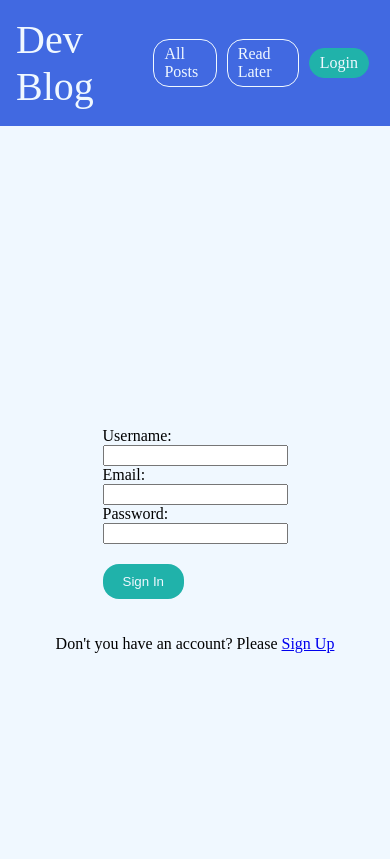
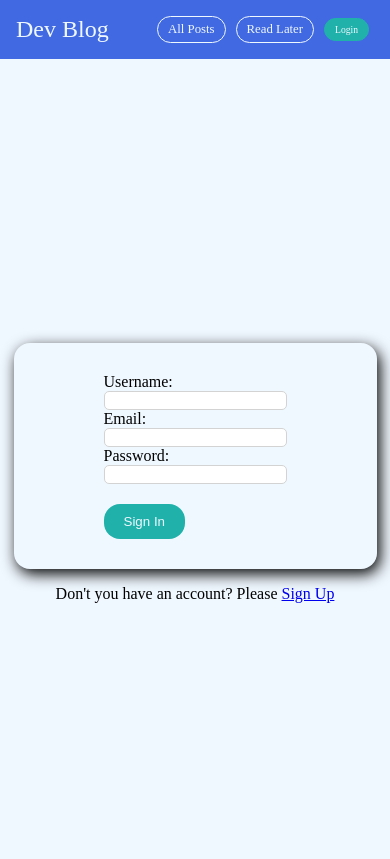
Before and after one commit to DamianMan/django-blog, a Django app: page /login in a window 390 px wide. Shown: the top 859 px of the page. After the commit the page ends 603 px from the top, so only its background shows below. Run offline with Django 5.2, Linux system fonts and the light colour scheme; some web fonts are replaced.

Commit message:
Updated styles

```diff
--- a/blog/forms.py
+++ b/blog/forms.py
@@ -35,11 +35,10 @@ class SignUpForm(forms.ModelForm):
     class Meta:
         model = User
         fields = ['username','email','password']
-        labels = {
-            'username':'Username',
-            'email':'Email',
-            'password':'Password'
+        widgets = {
+            "password": forms.PasswordInput,
         }
+
         error_messages = {
             'username':
             {'required':'Username must not be empty!'},
--- a/blog/static/blog/includes/header.css
+++ b/blog/static/blog/includes/header.css
@@ -45,4 +45,21 @@ nav a {
   color: #fff;
   margin: 0 10px;
   font-weight: bold;
+  border-bottom: 1px solid rgb(159, 245, 241);
 }
+
+@media only screen and (max-width: 767px) {
+  header a {
+    font-size: 1.5em;
+  }
+  nav a {
+    font-size: 0.8em;
+  }
+  .login,
+  .logout {
+    font-size: 0.6em;
+  }
+  .greeting {
+    font-size: 0.8em;
+  }
+}
--- a/blog/static/blog/login.css
+++ b/blog/static/blog/login.css
@@ -6,7 +6,11 @@
   align-items: center;
   flex-direction: column;
 }
-
+form {
+  box-shadow: 3px 5px 15px black;
+  padding: 30px 90px;
+  border-radius: 16px;
+}
 form,
 .form-control {
   display: flex;
@@ -15,7 +19,7 @@ form,
   flex-direction: column;
 }
 button {
-  margin: 20px 0;
+  margin-top: 20px;
   background-color: lightseagreen;
   color: aliceblue;
   padding: 10px 20px;
@@ -36,3 +40,8 @@ li {
 .error {
   color: red;
 }
+
+.form-control input {
+  border: 1px solid lightgray;
+  border-radius: 5px;
+}
--- a/blog/templates/blog/includes/header.html
+++ b/blog/templates/blog/includes/header.html
@@ -3,7 +3,7 @@
 
     <nav>
       {% if user.is_authenticated %}
-      <p class='greeting'>Hello {{ user.username|upper }}</p>
+      <p class='greeting'>Hello {{ user.username|upper }}!</p>
 
       {% endif %}
       <a href="{% url "blog_posts" %}">All Posts</a>
```
